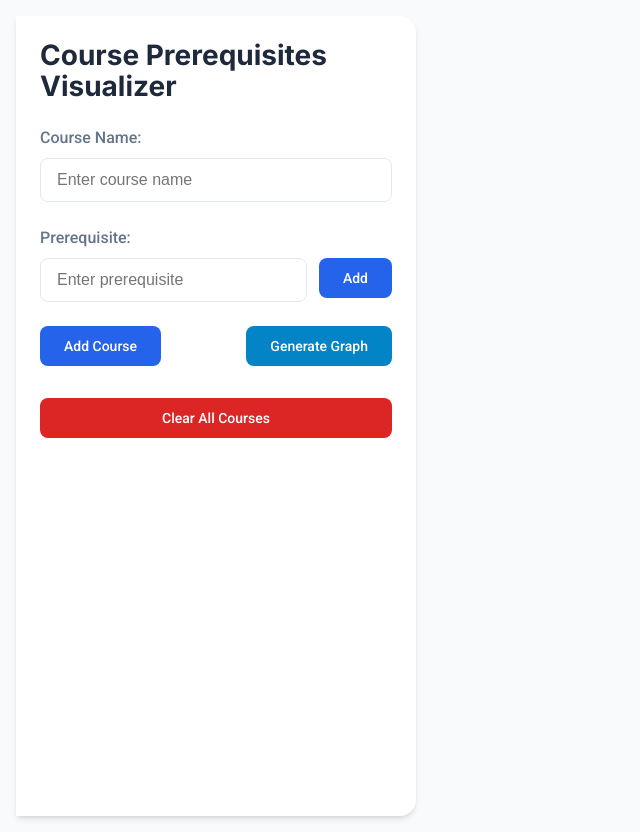
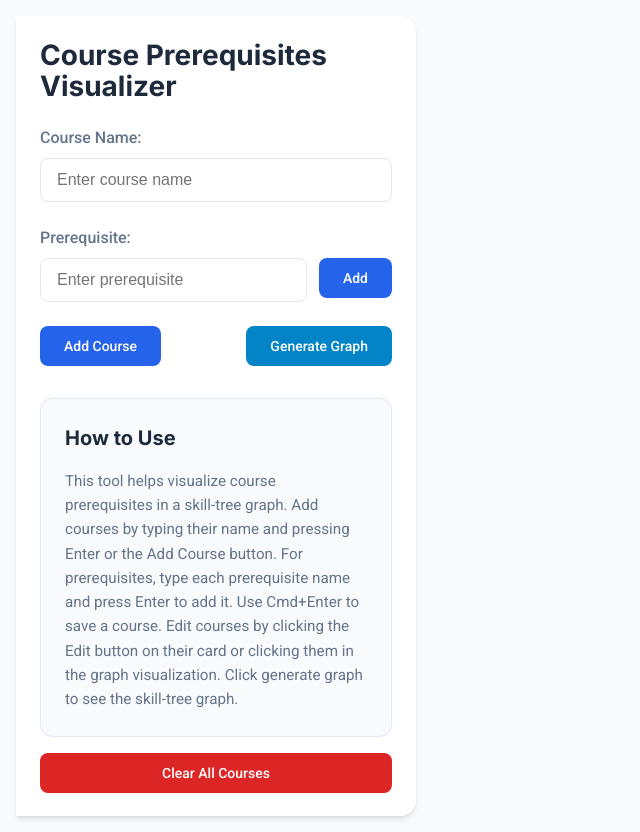
Before and after one commit to dhevinnandyala/prerequisite-visualizer, a React (Vite) app: page / in a window 1280 px wide. Shown: the whole page, without its empty margins (0-640 px from the left). Built offline with nearby package versions, Linux system fonts and the light colour scheme.

Commit message:
added how to use section

```diff
--- a/index.html
+++ b/index.html
@@ -2,7 +2,10 @@
 <html lang="en">
   <head>
     <meta charset="UTF-8" />
-    <link rel="icon" type="image/svg+xml" href="/vite.svg" />
+    <link rel="icon" type="image/x-icon" href="/favicon.ico" />
+    <link rel="icon" type="image/png" sizes="32x32" href="/favicon-32x32.png" />
+    <link rel="icon" type="image/png" sizes="192x192" href="/android-chrome-192x192.png" />
+    <link rel="icon" type="image/png" sizes="512x512" href="/android-chrome-512x512.png" />
     <meta name="viewport" content="width=device-width, initial-scale=1.0" />
     <title>Course Prerequisites Visualizer</title>
     <link rel="preconnect" href="https://fonts.googleapis.com">
--- a/src/App.css
+++ b/src/App.css
@@ -325,3 +325,23 @@ button:hover {
 .suggestion-item:last-child {
   border-radius: 0 0 0.5rem 0.5rem;
 }
+
+.how-to-use {
+  margin-top: 2rem;
+  padding: 1.5rem;
+  background-color: var(--background);
+  border-radius: 0.75rem;
+  border: 1px solid var(--border-color);
+}
+
+.how-to-use h3 {
+  color: var(--text-primary);
+  margin-bottom: 1rem;
+  font-size: 1.25rem;
+}
+
+.how-to-use p {
+  color: var(--text-secondary);
+  line-height: 1.6;
+  font-size: 0.95rem;
+}
--- a/src/components/CourseList.jsx
+++ b/src/components/CourseList.jsx
@@ -27,6 +27,10 @@ function CourseList({ courses, onEdit, onDelete }) {
           </div>
         </div>
       ))}
+      <div className="how-to-use">
+        <h3>How to Use</h3>
+        <p>This tool helps visualize course prerequisites in a skill-tree graph. Add courses by typing their name and pressing Enter or the Add Course button. For prerequisites, type each prerequisite name and press Enter to add it. Use Cmd+Enter to save a course. Edit courses by clicking the Edit button on their card or clicking them in the graph visualization. Click generate graph to see the skill-tree graph.</p>
+      </div>
     </div>
   )
 }
```
